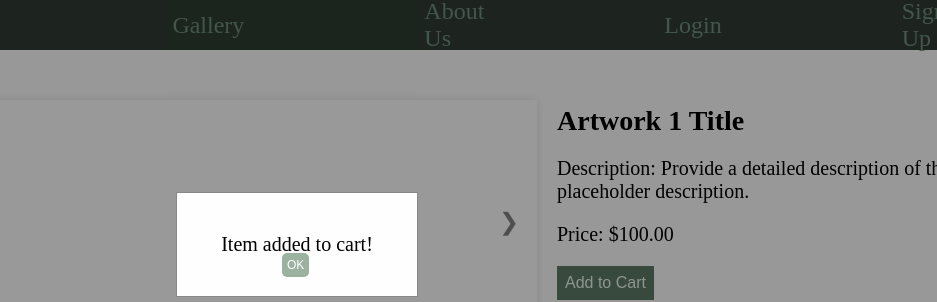
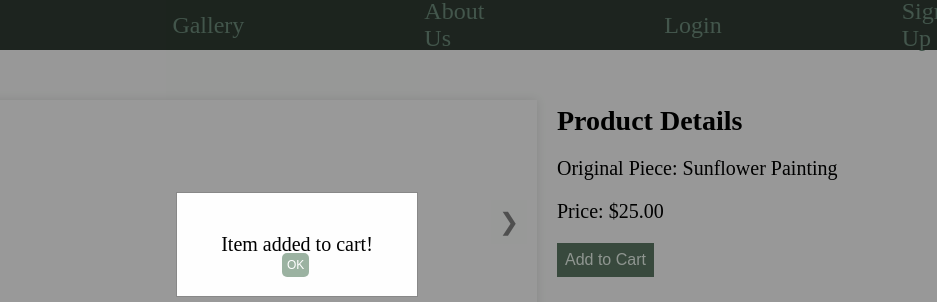
Before and after one commit to CaitiMinahan/ECommerceSite.github.io, a website: page src/product details pages/artwork1.html in a window 1280 px wide. Both pictures are taken after typing "Sample" into the empty fields and a click on the button "Add to Cart". Shown: the top 302 px of the page, 343-1280 px from the left. Drawn offline with Linux system fonts and the light colour scheme.

Commit message:
updated some titles in artwork1.html

```diff
--- a/src/product details pages/artwork1.html
+++ b/src/product details pages/artwork1.html
@@ -7,7 +7,7 @@
     <meta charset="UTF-8">
     <meta name="viewport" content="width=device-width, initial-scale=1.0">
     <!--    <base href="https://caitiminahan.github.io/ECommerceSite.github.io/">-->
-    <title>Artwork 1 Details</title>
+    <title>Product Details</title>
     <style>
 
         body {
@@ -482,9 +482,9 @@
     </section>
 
     <div class="details-section">
-        <h2>Artwork 1 Title</h2>
-        <p>Description: Provide a detailed description of the artwork. This is a placeholder description.</p>
-        <p>Price: $100.00</p>
+        <h2>Product Details</h2>
+        <p>Original Piece: Sunflower Painting</p>
+        <p>Price: $25.00</p>
         <!--        <button>Add to Cart</button>-->
         <button id="addToCartBtn" onclick="addToCart()">Add to Cart</button>
 
@@ -573,10 +573,10 @@
     function addToCart() {
         // Get the details of the current item (you may need to update this based on your actual data)
         var currentItem = {
-            title: "Artwork 1 Title",
+            title: "Sunflower Painting",
             description: "Provide a detailed description of the artwork.",
-            price: 100.00,
-            previewImage: "../artwork%20images/sunflower_painting.jpg", // Add the previewImage property
+            price: 25.00,
+            previewImage: "../artwork%20images/sunflower_painting_preview.jpg", // Add the previewImage property
             // Add other details as needed
         };
 
```
